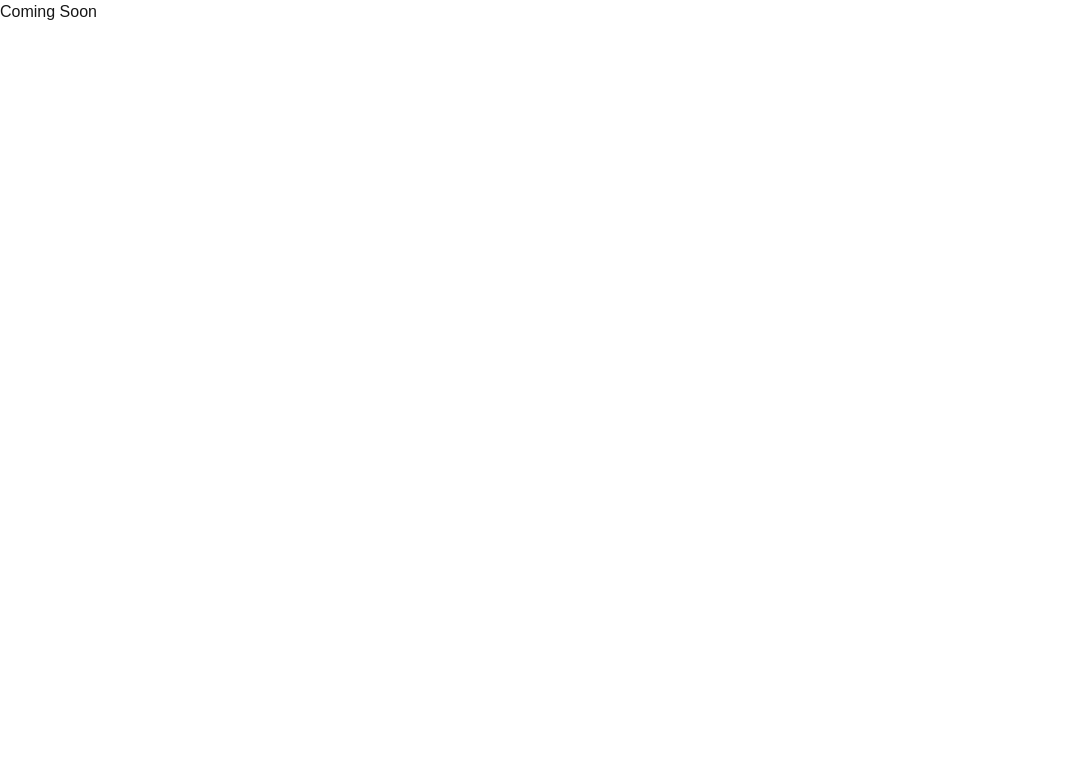
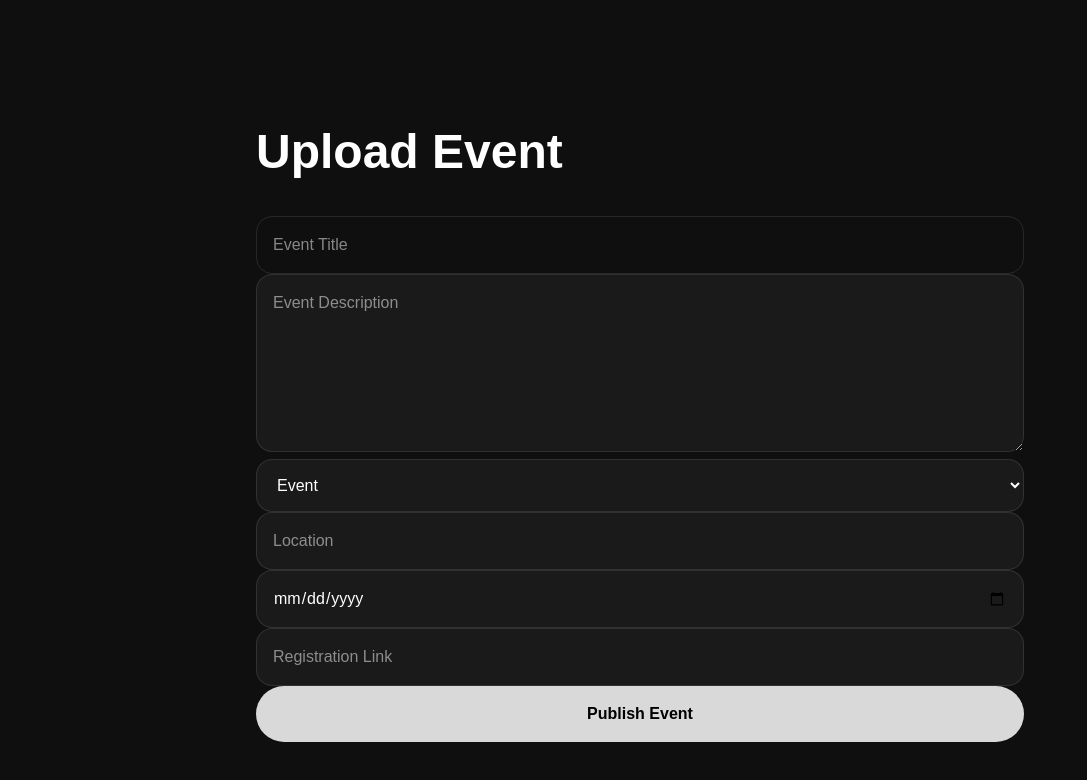
Before and after one commit to ksaicharan0047j-dot/THE_HASHTAG, a Next.js app: page /upload in a window 1280 px wide. Shown: the top 780 px of the page, without its empty margins (0-1087 px from the left). Built offline with nearby package versions, Linux system fonts and the light colour scheme; no server answers.

Commit message:
cooking...

```diff
--- a/src/app/events/page.tsx
+++ b/src/app/events/page.tsx
@@ -1,3 +1,41 @@
-export default function Page() {
-  return <div>Coming Soon</div>;
+"use client";
+
+import { useEffect, useState } from "react";
+import { supabase } from "../../lib/supabase";
+
+export default function EventsPage() {
+  const [events, setEvents] = useState<any[]>([]);
+
+  useEffect(() => {
+    async function loadEvents() {
+        const { data, error } = await supabase
+          .from("events")
+          .select("*")
+          .order("created_at", { ascending: false });
+
+        if(!error && data) {
+          setEvents(data);
+        }
+    }
+    loadEvents();
+  }, []);
+
+  return (
+    <main className = "min-h-screen bg-[#0f0f0f] text-white px-6 py-32">
+      <h1 className = "text-5xl font-black mb-10">Events</h1>
+        <div className = "grid gap-6">
+          {events.map((event) => (
+            <div key = {event.id} className = "bg-[#1a1a1a] p-6 rounded-3xl border border-white/10">
+              <h2 className = "text-2xl font-bold">
+                {event.title}
+              </h2>
+              <p className = "text-[#8a8a8a] mt-2">{event.category}</p>
+              <p className = "mt-4">{event.description}</p>
+              <p className = "mt-4 text-sm text-[#8a8a8a]">{event.location}</p>
+              <p className = "text-sm text-[#8a8a8a]">{event.event_date}</p>
+            </div>
+          ))}
+        </div>
+    </main>
+  );
 }
--- a/src/app/page.tsx
+++ b/src/app/page.tsx
@@ -2,7 +2,7 @@
 import { useEffect, useState} from "react";
 import Link from "next/link";
 import { supabase } from "../lib/supabase";
-import { isAbsolute } from "path";
+
 export default function Home() {
   const [user, setUser] = useState<any>(null);
   const [menuOpen, setMenuOpen] = useState(false);
@@ -50,27 +50,31 @@ export default function Home() {
           </div>
 
           <div className="hidden md:flex items-center gap-10 text-sm text-[#8a8a8a]">
-
+          <Link href = "/">
             <button className="hover:text-white transition">
               Explore
             </button>
-
+          </Link>
+          <Link href = "/events">
             <button className="hover:text-white transition">
               Events
             </button>
-
+          </Link>
+          <Link href = "/internships">
             <button className="hover:text-white transition">
               Internships
             </button>
-
+          </Link>
+          <Link href = "/workshops">
             <button className="hover:text-white transition">
               Workshops
             </button>
-
+          </Link>
+          <Link href = "/messages">
             <button className = "hover:text-white transition">
               Messages
             </button>
-
+          </Link>
           </div>
          {user ? (
           <Link href="/profile">
@@ -156,17 +160,18 @@ export default function Home() {
 
             <div className="flex flex-wrap gap-4 mt-10">
 
-              <button className="bg-black text-white px-7 py-4 rounded-full font-medium hover:scale-105 transition duration-300">
+              <Link href="/events">
+                <button className="bg-black text-white px-7 py-4 rounded-full font-medium hover:scale-105 transition duration-300">
+                  Explore Events
+                </button>
+              </Link>
 
-                Explore Events
-
-              </button>
-
-              <button className="border border-black px-7 py-4 rounded-full font-medium hover:bg-black hover:text-white transition duration-300">
-
+              <Link
+                href="/upload"
+                className="border border-black px-7 py-4 rounded-full font-medium hover:bg-black hover:text-white transition duration-300 inline-block"
+              >
                 Upload Event
-
-              </button>
+              </Link>
 
             </div>
 
@@ -296,11 +301,11 @@ export default function Home() {
 
               </div>
 
-              <button className="mt-8 bg-[#d9d9d9] text-black px-5 py-3 rounded-full text-sm font-semibold hover:scale-105 transition duration-300">
-
-                Explore
-
-              </button>
+              <Link href="/events">
+                <button className="mt-8 bg-[#d9d9d9] text-black px-5 py-3 rounded-full text-sm font-semibold hover:scale-105 transition duration-300">
+                  Explore
+                </button>
+              </Link>
 
             </div>
 
--- a/src/app/upload/page.tsx
+++ b/src/app/upload/page.tsx
@@ -1,3 +1,116 @@
-export default function Page() {
-  return <div>Coming Soon</div>;
+"use client";
+
+import { useState } from "react";
+import { supabase } from "../../lib/supabase";
+import { useRouter } from "next/navigation";
+
+export default function UploadPage() {
+  const router = useRouter();
+
+  const [title, setTitle] = useState("");
+  const [description, setDescription] = useState("");
+  const [category, setCategory] = useState("Event");
+  const [location, setLocation] = useState("");
+  const [eventDate, setEventDate] = useState("");
+  const [registrationLink, setRegistrationLink] = useState("");
+
+  async function publishEvent() {
+    const { data: { user },} = await supabase.auth.getUser();
+
+    if(!user) {
+      alert("Please ligin first");
+      router.push("/login");
+      return;
+    }
+
+    const { error } = await supabase
+      .from("events")
+      .insert([
+        {
+          title,
+          description,
+          category,
+          location,
+          event_date: eventDate,
+          registration_link : registrationLink,
+          created_by: user?.email,
+        },
+      ]);
+      if(error) {
+        alert(error.message);
+        return;
+      }
+      alert("Event Published Successfully");
+
+      setTitle("");
+      setDescription("");
+      setLocation("");
+      setEventDate("");
+      setRegistrationLink("");
+
+      router.push("/");
+  }
+  return (
+    <main className = "min-h-screen bg-[#0f0f0f] text-white px-6 py-32">
+      <div className = "max-w-3xl mx-auto">
+        <h1 className = "text-5xl font-black mb-10">Upload Event</h1>
+        <div className = "sapce-y-5">
+          <input
+            type = "text"
+            placeholder = "Event Title"
+            value = {title}
+            onChange = {(e) => setTitle(e.target.value)}
+            className = "w-full bf-[#1a1a1a] border border-white/10 rounded-2xl p-4"
+            />
+
+            <textarea
+            placeholder = "Event Description"
+            value = {description}
+            onChange = {(e) => setDescription(e.target.value)}
+            rows = {6}
+            className = "w-full bg-[#1a1a1a] border border-white/10 rounded-2xl p-4"
+            />
+
+            <select
+              value = {category}
+              onChange = {(e) => setCategory(e.target.value)}
+              className = "w-full bg-[#1a1a1a] border border-white/10 rounded-2xl p-4"
+              >
+                <option>Event</option>
+                <option>Workshop</option>
+                <option>InternShip</option>
+                <option>Hackathon</option>
+                <option>Meetup</option>
+                <option>Gaming</option>
+                <option>Competition</option>
+              </select>
+              <input
+                type ="text"
+                placeholder = "Location"
+                value = {location}
+                onChange = {(e) => setLocation(e.target.value)}
+                className = "w-full bg-[#1a1a1a] border border-white/10 rounded-2xl p-4"
+              />
+              <input
+                type = "date"
+                placeholder = "Event Date"
+                value = {eventDate}
+                onChange = {(e) => setEventDate(e.target.value)}
+                className = "w-full bg-[#1a1a1a] border border-white/10 rounded-2xl p-4"
+              />
+              <input
+                type = "text"
+                placeholder = "Registration Link"
+                value = {registrationLink}
+                onChange = {(e) => setRegistrationLink(e.target.value)}
+                className = "w-full bg-[#1a1a1a] border border-white/10 rounded-2xl p-4"
+              />
+              <button
+                onClick = {publishEvent}
+                className = "w-full bg-[#d9d9d9] text-black py-4 rounded-full font-bold hover:scale-[1.2] transtition">Publish Event</button>
+        </div>
+      </div>
+    </main>
+  )
+
 }
```
